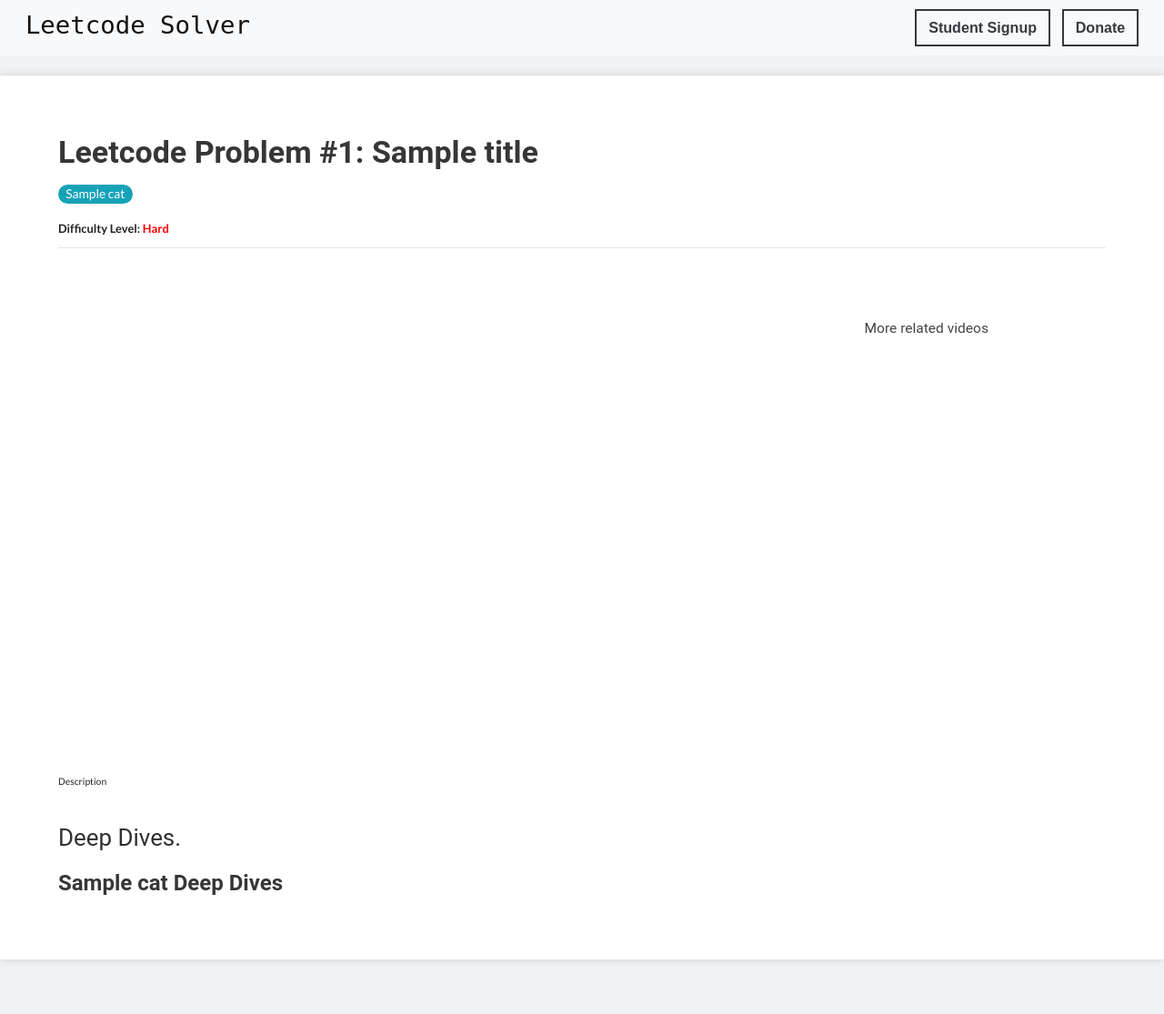
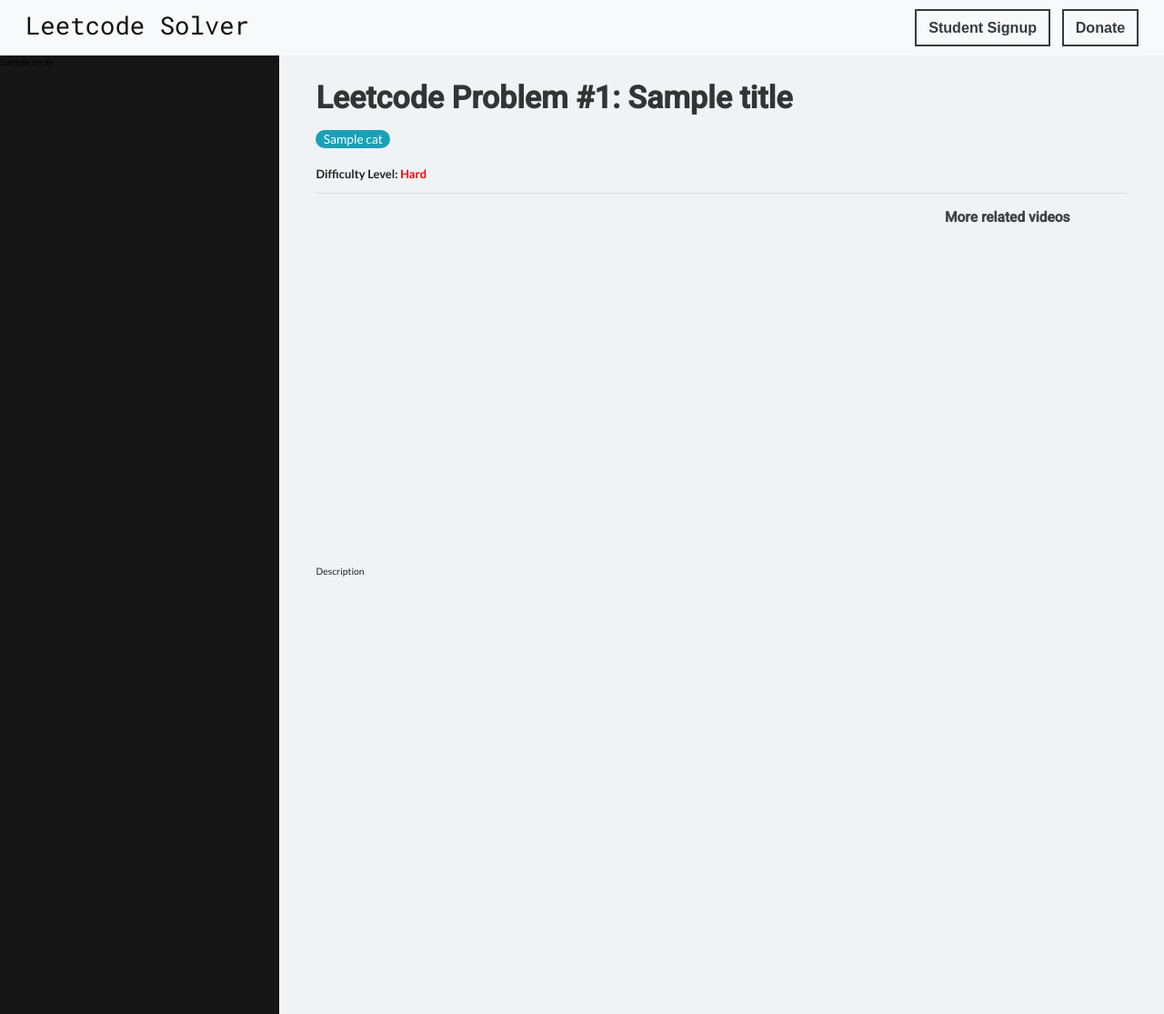
Before and after one commit to madebyayub/NSBEHacks, a Django app: template leetcode_solver/main/templates/main/problem.html in a window 1280 px wide. Shown: the whole page at 91% size. Run offline with Django 3.2, Linux system fonts and the light colour scheme; the template is opened without the code that fills it: most values are stand-ins (such as "Sample title", 1, 10 or a date in 2020); parts of the project's set-up code (start-up, migrations or seed data) failed here and were passed over; some libraries are stand-ins or nearby versions.

Commit message:
Worked on adding sidebar to problem page

```diff
--- a/leetcode_solver/main/static/main/css/problem.css
+++ b/leetcode_solver/main/static/main/css/problem.css
@@ -15,6 +15,16 @@
   color: red;
 }
 
+.problem-view-container {
+  display: flex;
+  width: 100%;
+}
+
+.sidebar {
+  width: 25%;
+  background-color: #161616;
+}
+
 .problem-title {
   margin: 16px 0;
   font-weight: 600;
@@ -28,22 +38,33 @@
 }
 
 .problem-container {
-  background: white;
-  box-shadow: 0 0 0.7142857142857143rem #cccccc;
-  padding: 5% 5%;
-  margin: 1.7rem 0;
-  border-radius: 0.2rem;
-  position: relative;
+  margin: 2%;
+  width: 75%;
+}
+
+.showcased-video h2 {
+  font-weight: 600;
 }
 
 .related-videos-container {
   max-height: 100vh;
   overflow-y: scroll;
 }
+
+.related-videos-container h3 {
+  font-weight: 600;
+}
+
 .related-videos-container::-webkit-scrollbar {
   width: 5px;
 }
 
 .related-videos-container::-webkit-scrollbar-thumb {
   border-radius: 2px;
+  background-color: black;
 }
+
+.showcased-video,
+.related-videos-container {
+  height: 80vh;
+}
--- a/leetcode_solver/main/static/main/css/styles.css
+++ b/leetcode_solver/main/static/main/css/styles.css
@@ -1,4 +1,8 @@
 @charset "utf-8";
+
+/* Primary Font - Roboto | Accent Font - Playfair Display*/
+@import url("https://fonts.googleapis.com/css2?family=Playfair+Display:wght@400;500&family=Roboto:wght@400;500&display=swap");
+@import url("https://fonts.googleapis.com/css2?family=Roboto+Mono&display=swap");
 
 /* Color variables from style guide */
 :root {
--- a/leetcode_solver/main/templates/main/problem.html
+++ b/leetcode_solver/main/templates/main/problem.html
@@ -3,6 +3,11 @@
 {% block index %}
 
 <link rel="stylesheet" type="text/css" href="{% static 'main/css/problem.css' %}" />
+
+<div class="problem-view-container">
+    <div class="sidebar">
+        {{ array }}
+    </div>
 
     <div class="problem-container container-fluid">
         <div class="title-container">
@@ -20,7 +25,7 @@
             </h5>
         </div>
         <hr>
-    <div class="video-demonstrations-container row mt-5 py-5">
+        <div class="video-demonstrations-container row mt-1 py-1">
             <div class="showcased-video col-9">
                 {% with videos|first as showcasedVideo %}
                 <div class="embed-responsive embed-responsive-16by9">
@@ -44,13 +49,6 @@
                 {% endwith %}
             </div>
         </div>
-    <div class="category-explanations-container">
-        <h2>Deep Dives.</h2>
-        {% for cat in categories %}
-        <div class="category-container">
-            <h2 class="problem-title deep-dive">{{ cat.name }} Deep Dives</h2>
-        </div>
-        {% endfor %}
     </div>
 </div>
 
```
Lines whose indentation alone changed are shown as unchanged.
